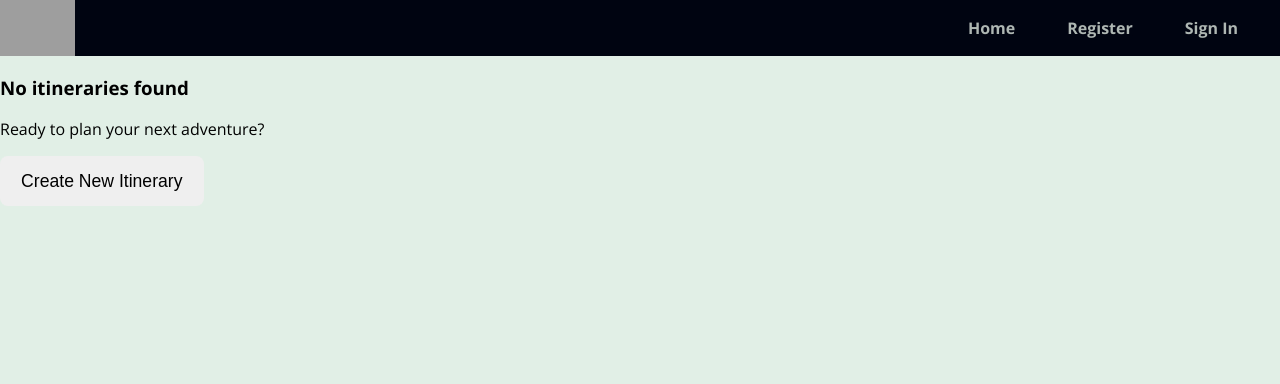
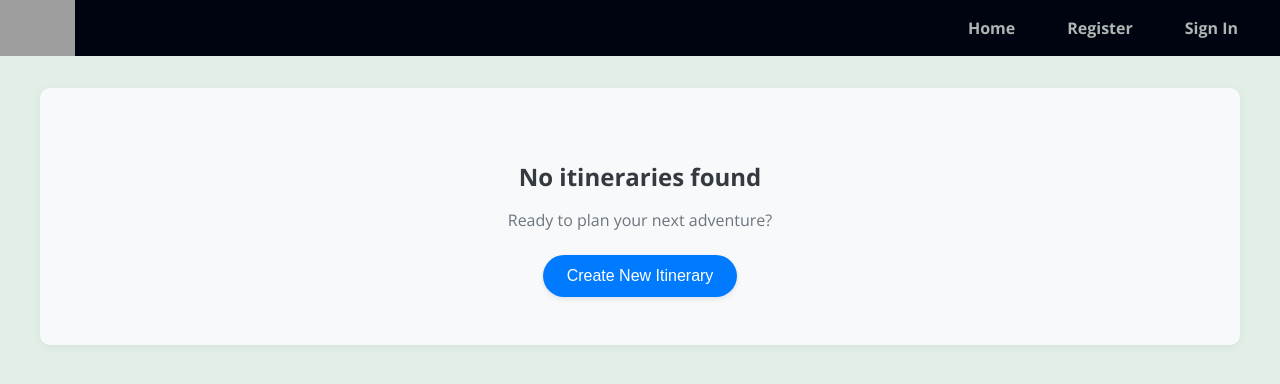
Before and after one commit to FahadIqbal1122/AI-Travel-Itinerary-Planner, a React (Vite) app: page /itinerary in a window 1280 px wide. Shown: the top 384 px of the page. Built offline with nearby package versions, Linux system fonts and the light colour scheme; grey boxes are pictures that could not be loaded.

Commit message:
Create styles for itinerary list

```diff
--- a/src/pages/Itinerary.jsx
+++ b/src/pages/Itinerary.jsx
@@ -1,6 +1,7 @@
 import { useState, useEffect } from "react"
 import { useNavigate } from "react-router-dom"
 import { GetUserItineraries } from "../services/ItineraryServices"
+import styles from "./styles/itineraries.module.css"
 
 const Itinerary = ({ user }) => {
   const navigate = useNavigate()
@@ -11,23 +12,15 @@ const Itinerary = ({ user }) => {
   useEffect(() => {
     const fetchUserItineraries = async () => {
       try {
-        console.log("Current user:", user) // Debug log
-
         if (!user?._id) {
-          console.log("No user ID - skipping fetch")
           setLoading(false)
           return
         }
 
         setLoading(true)
-        console.log("Fetching itineraries for user:", user._id)
-
         const data = await GetUserItineraries(user._id)
-        console.log("Received data:", data) // Debug log
-
         setItineraries(Array.isArray(data) ? data : [])
       } catch (err) {
-        console.error("Fetch error:", err)
         setError(err.message || "Failed to load itineraries")
       } finally {
         setLoading(false)
@@ -37,32 +30,50 @@ const Itinerary = ({ user }) => {
     fetchUserItineraries()
   }, [user?._id])
 
-  if (loading) return <div className="loading">Loading your trips...</div>
-  if (error) return <div className="error">Error: {error}</div>
+  if (loading)
+    return <div className={styles.loading}>Loading your trips...</div>
+  if (error) return <div className={styles.error}>Error: {error}</div>
 
   return (
-    <div className="itinerary-container">
+    <div className={styles.container}>
       {itineraries.length === 0 ? (
-        <div className="empty-state">
+        <div className={styles.emptyState}>
           <h3>No itineraries found</h3>
           <p>Ready to plan your next adventure?</p>
           <button
             onClick={() => navigate("/create-itinerary")}
-            className="create-btn"
+            className={styles.createBtn}
           >
             Create New Itinerary
           </button>
         </div>
       ) : (
-        <div className="itinerary-list">
+        <div className={styles.itineraryList}>
           {itineraries.map((itinerary) => (
-            <div key={itinerary._id} className="itinerary-card">
+            <div key={itinerary._id} className={styles.itineraryCard}>
               <h3>{itinerary.destination}</h3>
-              <p>
-                {new Date(itinerary.startDate).toLocaleDateString()} -
-                {new Date(itinerary.endDate).toLocaleDateString()}
-              </p>
-              {/* Add more itinerary details as needed */}
+              <div className={styles.dateRange}>
+                <span className={styles.dateBadge}>
+                  {new Date(itinerary.startDate).toLocaleDateString()}
+                </span>
+                <span>→</span>
+                <span className={styles.dateBadge}>
+                  {new Date(itinerary.endDate).toLocaleDateString()}
+                </span>
+              </div>
+              {itinerary.activities?.length > 0 && (
+                <div className={styles.activities}>
+                  <h4>Activities</h4>
+                  {itinerary.activities.slice(0, 3).map((activity, i) => (
+                    <div key={i} className={styles.activityItem}>
+                      <span>{activity.title}</span>
+                      <span className={styles.activityTime}>
+                        {activity.time}
+                      </span>
+                    </div>
+                  ))}
+                </div>
+              )}
             </div>
           ))}
         </div>
--- /dev/null
+++ b/src/pages/styles/itineraries.module.css
@@ -0,0 +1,119 @@
+.container {
+  max-width: 1200px;
+  margin: 2rem auto;
+  padding: 0 1rem;
+}
+
+.loading,
+.error {
+  text-align: center;
+  padding: 2rem;
+  font-size: 1.2rem;
+}
+
+.error {
+  color: #dc3545;
+}
+
+.emptyState {
+  text-align: center;
+  padding: 3rem;
+  background: #f8f9fa;
+  border-radius: 10px;
+  box-shadow: 0 2px 10px rgba(0, 0, 0, 0.05);
+}
+
+.emptyState h3 {
+  font-size: 1.5rem;
+  color: #343a40;
+  margin-bottom: 1rem;
+}
+
+.emptyState p {
+  color: #6c757d;
+  margin-bottom: 1.5rem;
+}
+
+.createBtn {
+  background: #007bff;
+  color: white;
+  padding: 0.75rem 1.5rem;
+  border: none;
+  border-radius: 50px;
+  font-size: 1rem;
+  cursor: pointer;
+  transition: all 0.3s ease;
+  box-shadow: 0 2px 5px rgba(0, 0, 0, 0.1);
+}
+
+.createBtn:hover {
+  background: #0069d9;
+  transform: translateY(-2px);
+  box-shadow: 0 4px 8px rgba(0, 0, 0, 0.15);
+}
+
+.itineraryList {
+  display: grid;
+  gap: 1.5rem;
+  grid-template-columns: repeat(auto-fill, minmax(300px, 1fr));
+}
+
+.itineraryCard {
+  background: white;
+  border-radius: 10px;
+  padding: 1.5rem;
+  box-shadow: 0 3px 10px rgba(0, 0, 0, 0.08);
+  transition: all 0.3s ease;
+  border-left: 4px solid #007bff;
+}
+
+.itineraryCard:hover {
+  transform: translateY(-5px);
+  box-shadow: 0 5px 15px rgba(0, 0, 0, 0.1);
+}
+
+.itineraryCard h3 {
+  color: #343a40;
+  margin-bottom: 0.5rem;
+  font-size: 1.25rem;
+}
+
+.dateRange {
+  display: flex;
+  gap: 0.5rem;
+  margin: 1rem 0;
+}
+
+.dateBadge {
+  background: #e9ecef;
+  padding: 0.25rem 0.75rem;
+  border-radius: 50px;
+  font-size: 0.85rem;
+  color: #495057;
+}
+
+.activities {
+  margin-top: 1rem;
+}
+
+.activityItem {
+  padding: 0.5rem 0;
+  border-bottom: 1px solid #e9ecef;
+  display: flex;
+  justify-content: space-between;
+}
+
+.activityTime {
+  font-weight: 600;
+  color: #007bff;
+}
+
+@media (max-width: 768px) {
+  .itineraryList {
+    grid-template-columns: 1fr;
+  }
+
+  .container {
+    padding: 0 0.5rem;
+  }
+}
--- a/src/services/ItineraryServices.js
+++ b/src/services/ItineraryServices.js
@@ -1,6 +1,5 @@
 import Client from "./api"
 
-// Make sure this matches what you're importing
 export const GetItineraries = async (userId) => {
   try {
     const res = await Client.get(`/itineraries/user/${userId}`)
@@ -11,7 +10,6 @@ export const GetItineraries = async (userId) => {
   }
 }
 
-// If you're using the user-specific version, it should be:
 export const GetUserItineraries = async (userId) => {
   try {
     const token = localStorage.getItem("token")
@@ -31,7 +29,6 @@ export const GetUserItineraries = async (userId) => {
   }
 }
 
-// Export both if needed
 export default {
   GetItineraries,
   GetUserItineraries,
```
